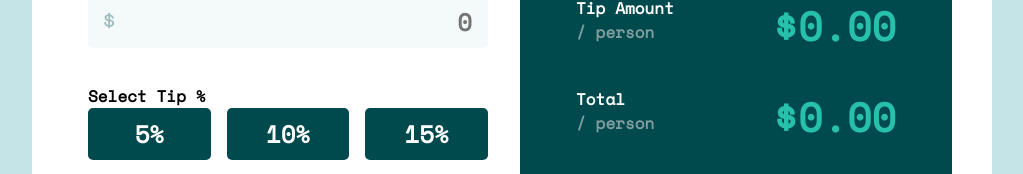
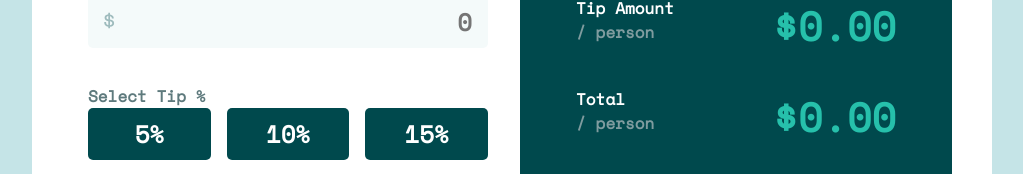
Before and after one commit to FTP-droid/tip-calculator-app-main, a React (Vite) app: page / in a window 1280 px wide. Shown: the part 266-440 px from the top of the page, without its empty margins (128-1151 px from the left). Built offline with nearby package versions, Linux system fonts and the light colour scheme.

Commit message:
Added dark grayish color to 'Select Tip %' label in the application.

```diff
--- a/src/components/TipPercentages/TipPercentages.module.css
+++ b/src/components/TipPercentages/TipPercentages.module.css
@@ -32,6 +32,10 @@
     cursor: pointer;
 }
 
+.input-label {
+    color: var(--dark-grayish-cyan);
+}
+
 #custom-tip-input {
     padding-left: 0.5rem;
     width: calc(100% - 1.5rem);
```
